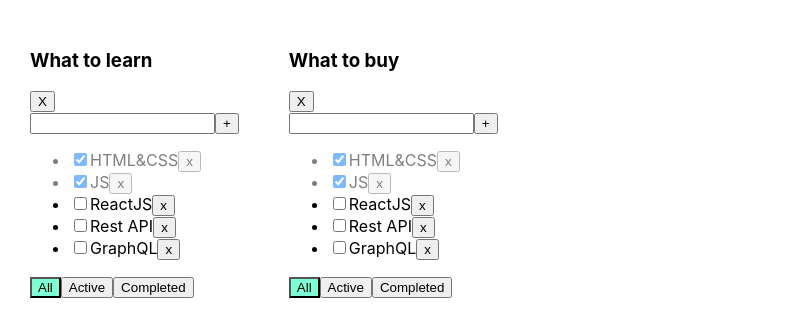
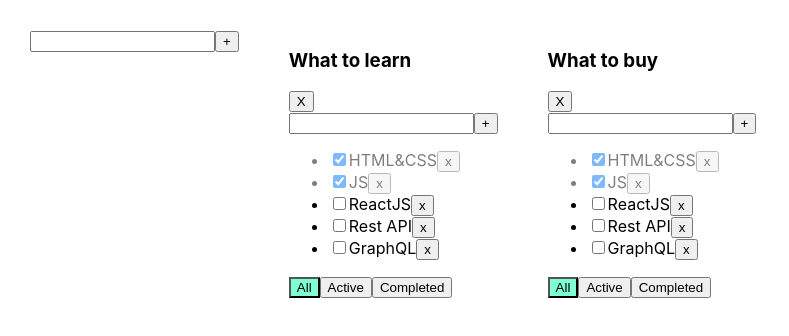
Before and after one commit to MikeJ00/Todolist, a React (Create React App) app: page / in a window 1280 px wide. Shown: the top 336 px of the page, without its empty margins (0-789 px from the left). Built offline with nearby package versions, Linux system fonts and the light colour scheme.

Commit message:
#6 add change tasks

```diff
--- a/src/App.tsx
+++ b/src/App.tsx
@@ -2,13 +2,14 @@ import React, {useState} from 'react';
 import './App.css';
 import {Todolist} from './Todolist';
 import {v1} from 'uuid';
+import {Input} from "./components/Input";
 
 export type FilterValuesType = "all" | "active" | "completed";
 
 export type TodolistsType = {
     id: string,
     title: string,
-    position: FilterValuesType
+    isDone: FilterValuesType
 }
 
 function App() {
@@ -16,8 +17,8 @@ function App() {
     let todolistID2 = v1();
 
     let [todolist, setTodolist] = useState<Array<TodolistsType>>([
-        {id: todolistID1, title: "What to learn", position: "all"},
-        {id: todolistID2, title: "What to buy", position: "all"},
+        {id: todolistID1, title: "What to learn", isDone: "all"},
+        {id: todolistID2, title: "What to buy", isDone: "all"},
     ])
 
     let [tasks, setTasks] = useState({
@@ -43,7 +44,8 @@ function App() {
         // let filteredTasks = tasks.filter(t => t.id != id);
         // setTasks(filteredTasks);
     }
-    function addTask(todolistID:string, title: string, ) {
+
+    function addTask(todolistID:string, title: string ) {
         let newTask = {id: v1(), title: title, isDone: false};
         setTasks({...tasks, [todolistID]:[...tasks[todolistID],newTask]})
         // let newTasks = [task, ...tasks];
@@ -59,22 +61,29 @@ function App() {
         console.log(tasks)
     }
 
-    function changeFilter(todolistID:string, position: FilterValuesType) {
-        setTodolist(todolist.map(e=>e.id === todolistID ? {...e, filter:position} : e))
-        console.log((todolist.map(e=>e.id === todolistID ? {...e, filter:position} : e)))
+    function changeFilter(todolistID:string, value: FilterValuesType) {
+        setTodolist(todolist.map(e=>e.id === todolistID ? {...e, isDone:value } : e));
         // setFilter(position);
+    }
+
+    const addTaskHandler=(newTitle:string)=>{
+        const newTodoID = v1();
+        const  newTodolist:TodolistsType={id:newTodoID, title:newTitle, isDone:"active"};
+        setTodolist([...todolist, newTodolist]);
+        setTasks({[newTodoID]:[], ...tasks})
     }
     return (
         <div className="App">
+            <Input callBack={addTaskHandler}/>
             {/*{arr.map ((el)=> {*/}
             {todolist.map((el) => {
                 let tasksForTodolist = tasks[el.id];
 
-                if (el.position === "active") {
+                if (el.isDone === "active") {
                     tasksForTodolist = tasks[el.id].filter(t => !t.isDone);
                     // tasksForTodolist = tasks.filter(t => t.isDone === false);
                 }
-                if (el.position === "completed") {
+                if (el.isDone === "completed") {
                     tasksForTodolist = tasks[el.id].filter(t => t.isDone);
                     // tasksForTodolist = tasks.filter(t => t.isDone === true);
                 }
@@ -88,7 +97,7 @@ function App() {
                         changeFilter={changeFilter}
                         addTask={addTask}
                         changeTaskStatus={changeStatus}
-                        filter={el.position}
+                        filter={el.isDone}
                         removeTodolist={removeTodolist}
                     />
                 )
--- a/src/Todolist.tsx
+++ b/src/Todolist.tsx
@@ -1,5 +1,7 @@
 import React, {ChangeEvent, KeyboardEvent, useState} from 'react';
 import {FilterValuesType} from './App';
+import {Input} from "./components/Input";
+import {EditableSpan} from "./components/EditableSpan";
 
 type TaskType = {
     id: string
@@ -24,25 +26,7 @@ export function Todolist(props: PropsType) {
     let [title, setTitle] = useState("")
     let [error, setError] = useState<string | null>(null)
 
-    const addTask = () => {
-        if (title.trim() !== "") {
-            props.addTask(props.todolistID, title.trim());
-            setTitle("");
-        } else {
-            setError("Title is required");
-        }
-    }
 
-    const onChangeHandler = (e: ChangeEvent<HTMLInputElement>) => {
-        setTitle(e.currentTarget.value)
-    }
-
-    const onKeyPressHandler = (e: KeyboardEvent<HTMLInputElement>) => {
-        setError(null);
-        if (e.charCode === 13) {
-            addTask();
-        }
-    }
 
     const onAllClickHandler = () => props.changeFilter(props.todolistID, "all");
     const onActiveClickHandler = () => props.changeFilter(props.todolistID, "active");
@@ -51,23 +35,25 @@ export function Todolist(props: PropsType) {
     const removeTodolist=()=>{
         props.removeTodolist(props.todolistID)
     }
-
+    const addTaskHandler=(title:string)=>{
+        props.addTask(title, props.todolistID)
+    }
     return <div>
         <h3>{props.title}</h3>
         <button onClick={removeTodolist}>X</button>
         <div>
-            <input value={title}
-                   onChange={onChangeHandler}
-                   onKeyPress={onKeyPressHandler}
-                   className={error ? "error" : ""}
-            />
-            <button onClick={addTask}>+</button>
-            {error && <div className="error-message">{error}</div>}
+            <Input callBack={addTaskHandler}/>
+            {/*<input value={title}*/}
+            {/*       onChange={onChangeHandler}*/}
+            {/*       onKeyPress={onKeyPressHandler}*/}
+            {/*       className={error ? "error" : ""}*/}
+            {/*/>*/}
+            {/*<button onClick={addTask}>+</button>*/}
+            {/*{error && <div className="error-message">{error}</div>}*/}
         </div>
         <ul>
             {
                 props.tasks.map(t => {
-
                     const onClickHandler = () => props.removeTask(props.todolistID,t.id)
                     const onChangeHandler = (e: ChangeEvent<HTMLInputElement>) => {
                         props.changeTaskStatus(props.todolistID, t.id, e.currentTarget.checked);
@@ -76,7 +62,7 @@ export function Todolist(props: PropsType) {
                         <input type="checkbox"
                                onChange={onChangeHandler}
                                checked={t.isDone}/>
-                        <span>{t.title}</span>
+                        <EditableSpan title={t.title}/>
                         <button onClick={onClickHandler}>x</button>
                     </li>
                 })
--- a/src/components/EditableSpan.tsx
+++ b/src/components/EditableSpan.tsx
@@ -1,27 +1,15 @@
-import React, {ChangeEvent, useState} from 'react';
-
-type PropsType = {
-    callBack: (oldTitle: string) => void
-    oldtitle: string
+import React, {useState} from "react";
+type PropsType={
+    title:string
 }
-
-export const EditableSpan = (props: PropsType) => {
-    const [edit, setEdit] = useState(false)
-    const [updateTitle, setUpdateTitle] = useState(props.oldtitle)
-
-    const onChangeHandler=(e: ChangeEvent<HTMLInputElement>) => {
-        setUpdateTitle(e.currentTarget.value)
-    }
-    const addTask = () => {
-            props.callBack(updateTitle);
-    }
-    const onDoubleClickHandler=()=>{
+export const EditableSpan = (props:PropsType) => {
+    const [edit, setEdit]=useState(false)
+    const editFooHandler=()=>{
         setEdit(!edit)
-        edit && addTask()
     }
     return (
-        edit
-            ? <input onChange={onChangeHandler} onBlur={onDoubleClickHandler} autoFocus value={updateTitle}/>
-            : <span onDoubleClick={onDoubleClickHandler}>{props.oldtitle}</span>
+            edit
+            ?<input value={props.title} onBlur={editFooHandler}/>
+            :<span onDoubleClick={editFooHandler}>{props.title}</span>
     );
 };
--- a/src/components/Input.tsx
+++ b/src/components/Input.tsx
@@ -1,53 +1,90 @@
-import React, {ChangeEvent, KeyboardEvent, useState} from 'react';
+// import React, {ChangeEvent, KeyboardEvent, useState} from 'react';
 import Button from '@mui/material/Button';
 import TextField from '@mui/material/TextField';
-
-type AddItemFormPropsType = {
-    addItem: (title: string) => void
+import React, {ChangeEvent, KeyboardEvent, useState} from "react";
+type PropsType = {
+    callBack:(title:string)=>void
 }
-
-export function AddItemForm(props:AddItemFormPropsType) {
+export const Input = (props:PropsType) => {
     let [title, setTitle] = useState("")
     let [error, setError] = useState<string | null>(null)
+    const addTask = () => {
+        let newTitle = title.trim();
+        if (newTitle !== "") {
+            props.callBack(newTitle);
+            setTitle("");
+        } else {
+            setError("Title is required");
+        }
+    }
     const onChangeHandler = (e: ChangeEvent<HTMLInputElement>) => {
         setTitle(e.currentTarget.value)
     }
     const onKeyPressHandler = (e: KeyboardEvent<HTMLInputElement>) => {
         setError(null);
-        if (e.charCode === 13) {
+        if (e.key === "Enter") {
             addTask();
-        }
-    }
-    const addTask = () => {
-        let newTitle = title.trim();
-        if (newTitle !== "") {
-            props.addItem(newTitle);
-            setTitle("");
-        } else {
-            setError("Title is required");
         }
     }
     return (
         <div>
-                {/*<input value={title}*/}
-                {/*       onChange={onChangeHandler}*/}
-                {/*       onKeyPress={onKeyPressHandler}*/}
-                {/*       className={error ? "error" : ""}*/}
-                {/*/>*/}
-            <TextField
-                value={title}
-                onChange={onChangeHandler}
-                onKeyPress={onKeyPressHandler}
-                id="outlined-basic"
-                error={!!error}
-                label={error ? "title is required" :" type your text"}
-                variant="outlined"
-                size={"small"}/>
-                {/*<button onClick={addTask}>+</button>*/}
-                <Button onClick={addTask}
-                        style={{maxWidth: '38px', maxHeight: '38px', minWidth: '38px', minHeight: '38px', background:"black"}}
-                        variant="contained">+</Button>
-                {/*{error && <div className="error-message">{error}</div>}*/}
+            <input value={title}
+                   onChange={onChangeHandler}
+                   onKeyPress={onKeyPressHandler}
+                   className={error ? "error" : ""}
+            />
+            <button onClick={addTask}>+</button>
+            {error && <div className="error-message">{error}</div>}
         </div>
     );
 };
+
+// type AddItemFormPropsType = {
+//     addItem: (title: string) => void
+// }
+//
+// export function AddItemForm(props:AddItemFormPropsType) {
+//     let [title, setTitle] = useState("")
+//     let [error, setError] = useState<string | null>(null)
+//     const onChangeHandler = (e: ChangeEvent<HTMLInputElement>) => {
+//         setTitle(e.currentTarget.value)
+//     }
+//     const onKeyPressHandler = (e: KeyboardEvent<HTMLInputElement>) => {
+//         setError(null);
+//         if (e.charCode === 13) {
+//             addTask();
+//         }
+//     }
+//     const addTask = () => {
+//         let newTitle = title.trim();
+//         if (newTitle !== "") {
+//             props.addItem(newTitle);
+//             setTitle("");
+//         } else {
+//             setError("Title is required");
+//         }
+//     }
+//     return (
+//         <div>
+//                 {/*<input value={title}*/}
+//                 {/*       onChange={onChangeHandler}*/}
+//                 {/*       onKeyPress={onKeyPressHandler}*/}
+//                 {/*       className={error ? "error" : ""}*/}
+//                 {/*/>*/}
+//             <TextField
+//                 value={title}
+//                 onChange={onChangeHandler}
+//                 onKeyPress={onKeyPressHandler}
+//                 id="outlined-basic"
+//                 error={!!error}
+//                 label={error ? "title is required" :" type your text"}
+//                 variant="outlined"
+//                 size={"small"}/>
+//                 {/*<button onClick={addTask}>+</button>*/}
+//                 <Button onClick={addTask}
+//                         style={{maxWidth: '38px', maxHeight: '38px', minWidth: '38px', minHeight: '38px', background:"black"}}
+//                         variant="contained">+</Button>
+//                 {/*{error && <div className="error-message">{error}</div>}*/}
+//         </div>
+//     );
+// };
```
